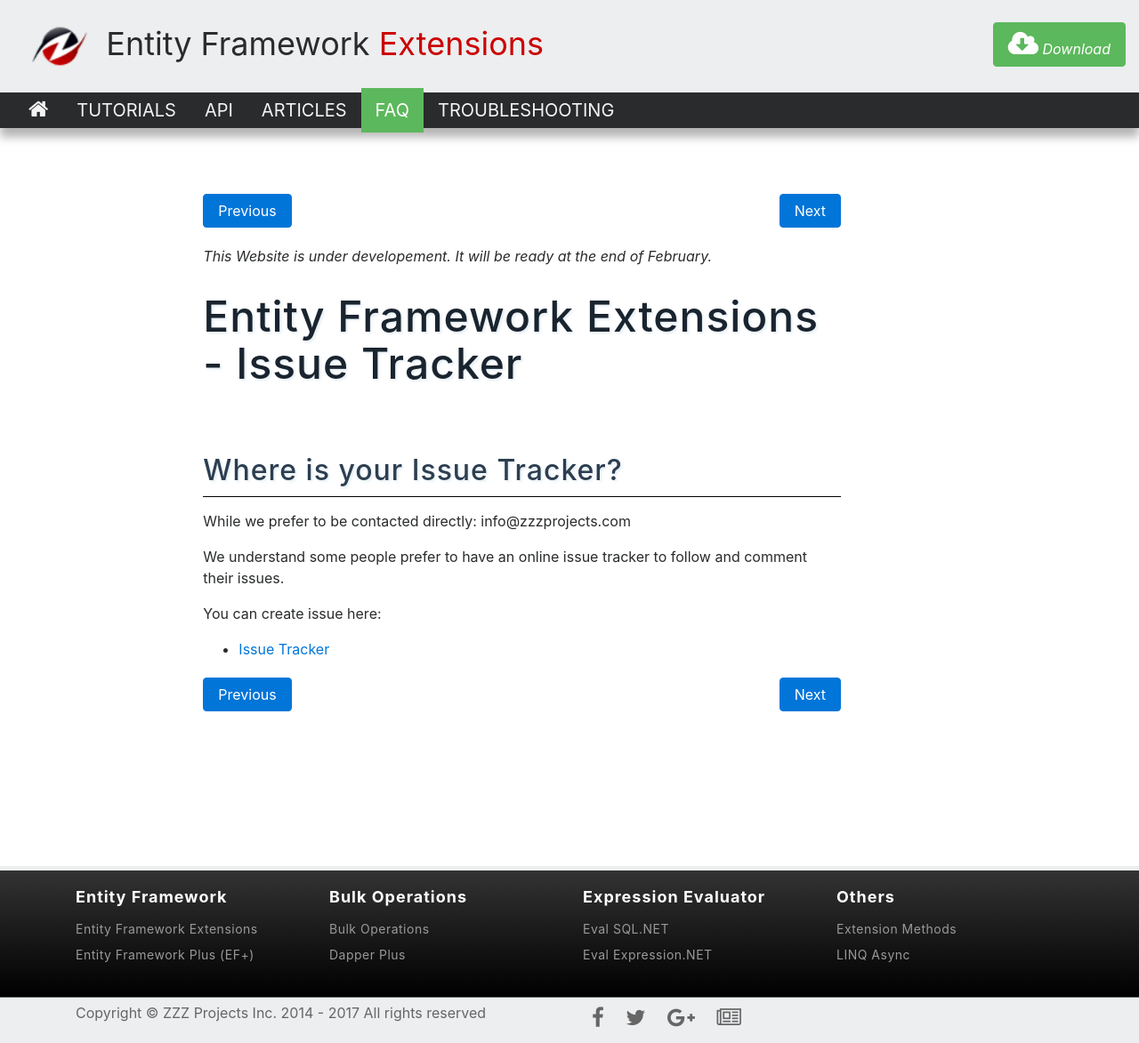
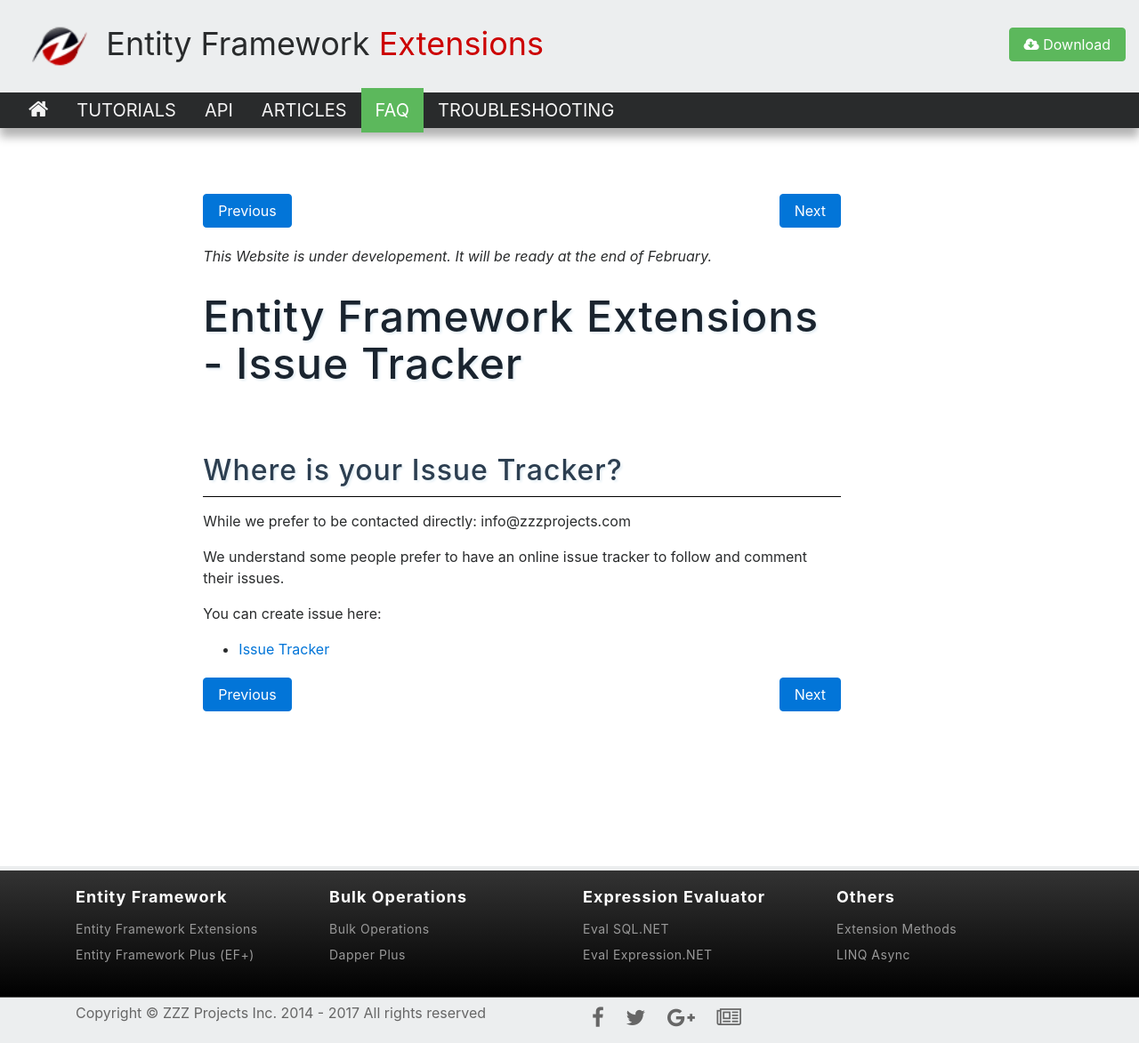
Before and after one commit to zzzprojects/EntityFramework-Extensions, a Jekyll site: the page built from docs/pages/faq/issue-tracker.md, in a window 1280 px wide. Shown: the whole page at 89% size. Built offline with Jekyll 4.4.1, drawn with Linux system fonts in a browser that asks for light colours; nearby versions of some CDN libraries.

Commit message:
Update default.html

```diff
--- a/docs/_layouts/default.html
+++ b/docs/_layouts/default.html
@@ -33,8 +33,8 @@
 						Extensions
 					</span>
 				</div>
-				<div class="col-sm-4 font-italic text-right text-warning hidden-md-down">
-					<a href="https://www.nuget.org/packages/Z.EntityFramework.Extensions/" target="_blank" class="btn btn-success btn-left" role="button" onclick="ga('send', 'event', { eventAction: 'download'});"><span><i class="fa fa-cloud-download fa-2x"></i>&nbsp;<span>Download</span></span></a>
+				<div class="col-sm-4 text-right text-warning hidden-md-down">
+					<a href="https://www.nuget.org/packages/Z.EntityFramework.Extensions/" target="_blank" class="btn btn-success btn-left" role="button" onclick="ga('send', 'event', { eventAction: 'download'});"><span><i class="fa fa-cloud-download"></i>&nbsp;<span>Download</span></span></a>
 				</div>
 			</div>
 		</div>
```
